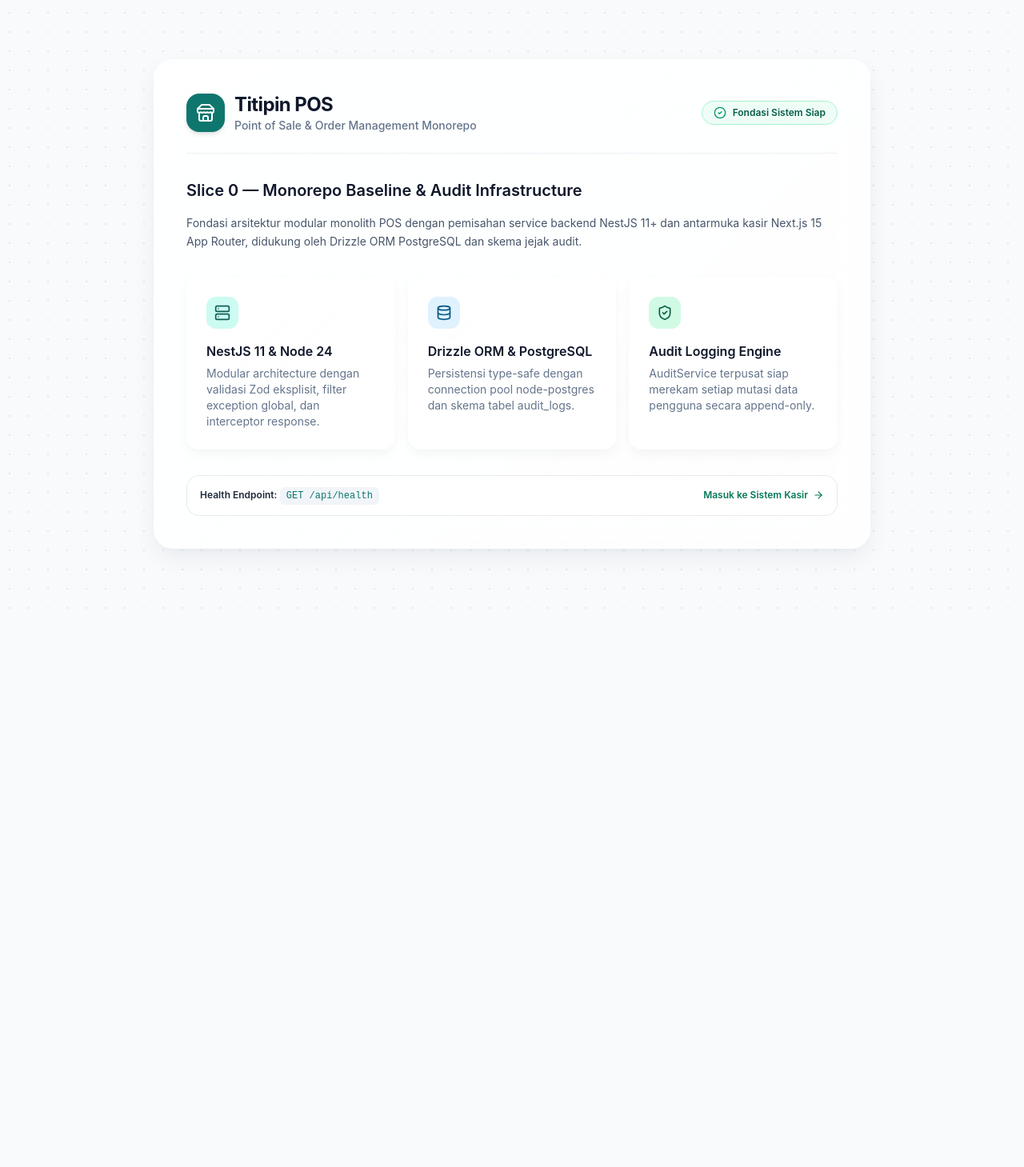
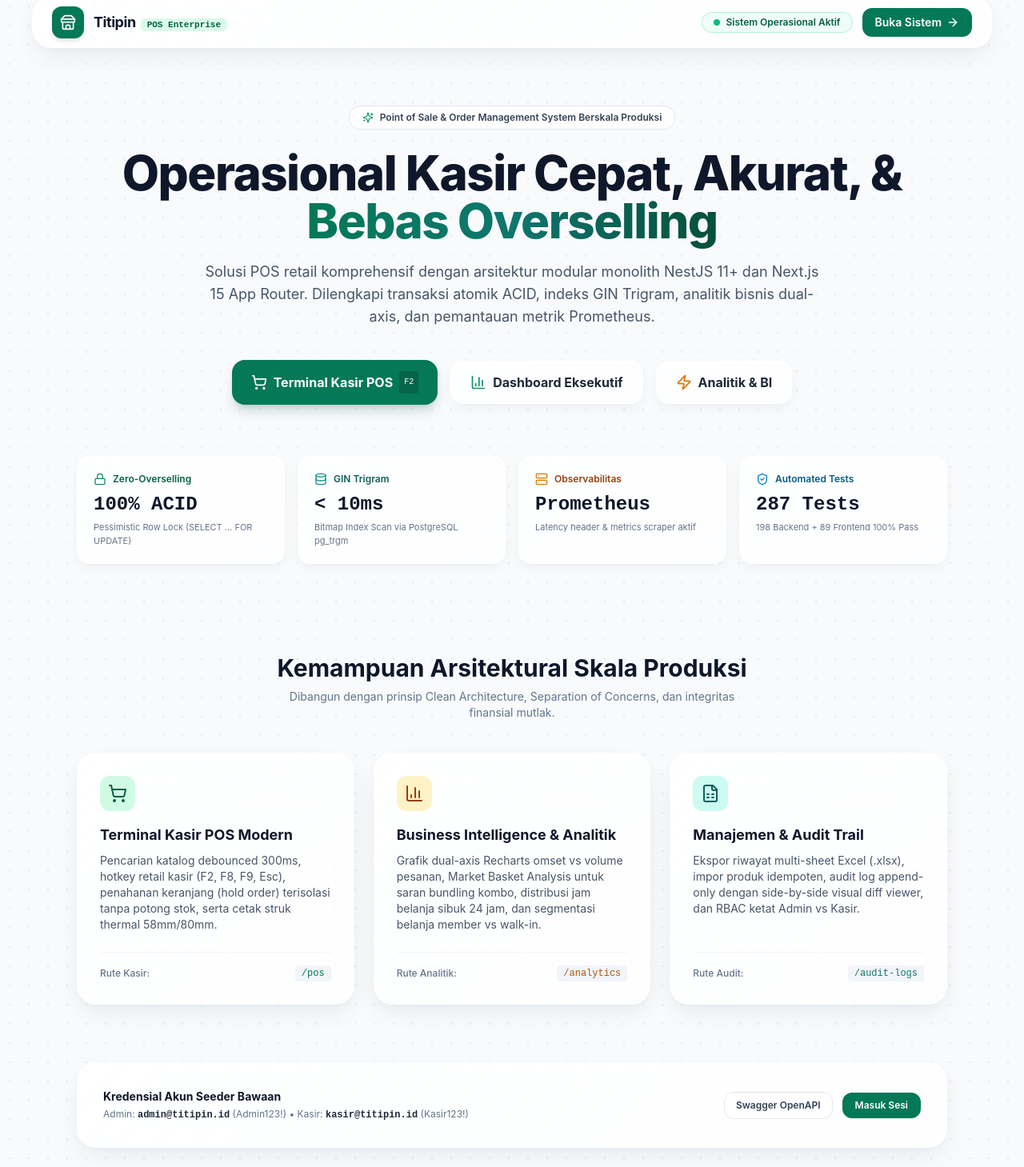
Before and after one commit to fprtm/titipin, a Next.js app in the folder apps/frontend/: page / in a window 1280 px wide. Shown: the part 20-1479 px from the top of the page at 80% size. Before the commit the page ends 800 px from the top, so only its background shows below. Built offline with nearby package versions, Linux system fonts and the light colour scheme; no server answers.

Commit message:
feat(frontend): replace slice 0 placeholder with enterprise POS landing page

```diff
--- a/apps/frontend/src/app/page.tsx
+++ b/apps/frontend/src/app/page.tsx
@@ -1,97 +1,236 @@
-import { Store, ShieldCheck, Database, Server, CheckCircle2, ArrowRight } from 'lucide-react';
+import Link from 'next/link';
+import {
+  Store,
+  ShoppingCart,
+  BarChart3,
+  ShieldCheck,
+  Zap,
+  ArrowRight,
+  Database,
+  Lock,
+  Sparkles,
+  Server,
+  FileSpreadsheet,
+} from 'lucide-react';
 
 export default function HomePage() {
   return (
-    <main className="flex min-h-screen w-full flex-col items-center justify-center p-4 sm:p-6 lg:p-12">
-      <div className="glass-panel w-full max-w-4xl p-6 sm:p-8 lg:p-10">
-        {/* Header Section */}
-        <header className="flex flex-col items-start justify-between gap-4 border-b border-slate-200/60 pb-6 sm:flex-row sm:items-center">
+    <main className="min-h-screen w-full bg-canvas-pattern text-slate-900 selection:bg-emerald-100 selection:text-emerald-900">
+      {/* Top Glass Navbar */}
+      <nav className="glass-panel sticky top-4 z-40 mx-4 sm:mx-6 lg:mx-10 my-4 h-16 px-6 flex items-center justify-between shadow-sm">
         <div className="flex items-center gap-3">
-            <div className="flex h-12 w-12 items-center justify-center rounded-2xl bg-teal-700 text-white shadow-md">
-              <Store className="h-6 w-6" />
+          <div className="flex h-10 w-10 items-center justify-center rounded-xl bg-emerald-700 text-white shadow-md">
+            <Store className="h-5 w-5" />
           </div>
           <div>
-              <h1 className="text-xl font-bold tracking-tight text-slate-900 sm:text-2xl">
-                Titipin POS
-              </h1>
-              <p className="text-xs font-medium text-slate-500 sm:text-sm">
-                Point of Sale & Order Management Monorepo
-              </p>
+            <span className="font-bold text-lg tracking-tight text-slate-900">Titipin</span>
+            <span className="ml-1.5 rounded-md bg-emerald-100/80 px-2 py-0.5 font-mono text-[11px] font-semibold text-emerald-800">
+              POS Enterprise
+            </span>
           </div>
         </div>
-          <div className="flex items-center gap-2 rounded-full border border-emerald-200 bg-emerald-50/80 px-3.5 py-1.5 text-xs font-semibold text-emerald-800">
-            <CheckCircle2 className="h-4 w-4 text-emerald-600" />
-            <span>Fondasi Sistem Siap</span>
+
+        <div className="flex items-center gap-3">
+          <div className="hidden sm:flex items-center gap-2 rounded-full border border-emerald-200/80 bg-emerald-50/80 px-3.5 py-1 text-xs font-semibold text-emerald-800">
+            <span className="h-2 w-2 rounded-full bg-emerald-500 animate-pulse" />
+            <span>Sistem Operasional Aktif</span>
           </div>
-        </header>
+          <Link
+            href="/login"
+            className="flex items-center gap-1.5 rounded-xl bg-emerald-700 px-4 py-2 text-xs sm:text-sm font-semibold text-white shadow-sm transition-all hover:bg-emerald-800 active:scale-[0.98]"
+          >
+            <span>Buka Sistem</span>
+            <ArrowRight className="h-4 w-4" />
+          </Link>
+        </div>
+      </nav>
 
-        {/* Hero Content */}
-        <section className="mt-8 space-y-4">
-          <h2 className="text-lg font-semibold text-slate-900 sm:text-xl">
-            Slice 0 — Monorepo Baseline & Audit Infrastructure
-          </h2>
-          <p className="text-sm leading-relaxed text-slate-600">
-            Fondasi arsitektur modular monolith POS dengan pemisahan service backend NestJS 11+ dan
-            antarmuka kasir Next.js 15 App Router, didukung oleh Drizzle ORM PostgreSQL dan skema
-            jejak audit.
+      {/* Hero Section */}
+      <section className="mx-auto max-w-6xl px-4 sm:px-6 lg:px-8 pt-8 sm:pt-14 pb-12 sm:pb-16 text-center">
+        <div className="inline-flex items-center gap-2 rounded-full border border-slate-200/90 bg-white/80 px-4 py-1.5 text-xs font-semibold text-slate-700 shadow-xs mb-6 backdrop-blur-sm">
+          <Sparkles className="h-3.5 w-3.5 text-emerald-600" />
+          <span>Point of Sale & Order Management System Berskala Produksi</span>
+        </div>
+
+        <h1 className="text-3xl sm:text-5xl lg:text-6xl font-extrabold tracking-tight text-slate-900 leading-tight">
+          Operasional Kasir Cepat, Akurat, &{' '}
+          <span className="bg-gradient-to-r from-emerald-700 via-teal-700 to-emerald-900 bg-clip-text text-transparent">
+            Bebas Overselling
+          </span>
+        </h1>
+
+        <p className="mx-auto mt-5 max-w-3xl text-sm sm:text-base lg:text-lg leading-relaxed text-slate-600 font-normal">
+          Solusi POS retail komprehensif dengan arsitektur modular monolith NestJS 11+ dan Next.js 15
+          App Router. Dilengkapi transaksi atomik ACID, indeks GIN Trigram, analitik bisnis dual-axis,
+          dan pemantauan metrik Prometheus.
         </p>
+
+        {/* CTA Buttons */}
+        <div className="mt-8 sm:mt-10 flex flex-wrap items-center justify-center gap-3.5 sm:gap-4">
+          <Link
+            href="/pos"
+            className="flex items-center gap-2 rounded-2xl bg-emerald-700 px-6 py-3.5 font-bold text-sm sm:text-base text-white shadow-lg shadow-emerald-900/20 transition-all hover:bg-emerald-800 hover:shadow-xl active:scale-[0.98]"
+          >
+            <ShoppingCart className="h-5 w-5" />
+            <span>Terminal Kasir POS</span>
+            <span className="rounded bg-emerald-800/80 px-1.5 py-0.5 font-mono text-[10px] font-normal uppercase">F2</span>
+          </Link>
+
+          <Link
+            href="/dashboard"
+            className="flex items-center gap-2 rounded-2xl glass-card px-6 py-3.5 font-bold text-sm sm:text-base text-slate-800 hover:text-emerald-800 shadow-md transition-all active:scale-[0.98]"
+          >
+            <BarChart3 className="h-5 w-5 text-emerald-600" />
+            <span>Dashboard Eksekutif</span>
+          </Link>
+
+          <Link
+            href="/analytics"
+            className="flex items-center gap-2 rounded-2xl glass-card px-6 py-3.5 font-bold text-sm sm:text-base text-slate-800 hover:text-emerald-800 shadow-md transition-all active:scale-[0.98]"
+          >
+            <Zap className="h-5 w-5 text-amber-600" />
+            <span>Analitik & BI</span>
+          </Link>
+        </div>
+
+        {/* Live Key Metrics Badges */}
+        <div className="mt-12 sm:mt-16 grid grid-cols-2 sm:grid-cols-4 gap-3 sm:gap-4 text-left">
+          <div className="glass-card p-4 sm:p-5">
+            <div className="flex items-center gap-2 text-xs font-semibold text-emerald-800">
+              <Lock className="h-4 w-4 text-emerald-600" />
+              <span>Zero-Overselling</span>
+            </div>
+            <div className="mt-2 font-mono text-xl sm:text-2xl font-bold text-slate-900">100% ACID</div>
+            <p className="mt-1 text-[11px] text-slate-500">Pessimistic Row Lock (SELECT ... FOR UPDATE)</p>
+          </div>
+
+          <div className="glass-card p-4 sm:p-5">
+            <div className="flex items-center gap-2 text-xs font-semibold text-teal-800">
+              <Database className="h-4 w-4 text-teal-600" />
+              <span>GIN Trigram</span>
+            </div>
+            <div className="mt-2 font-mono text-xl sm:text-2xl font-bold text-slate-900">&lt; 10ms</div>
+            <p className="mt-1 text-[11px] text-slate-500">Bitmap Index Scan via PostgreSQL pg_trgm</p>
+          </div>
+
+          <div className="glass-card p-4 sm:p-5">
+            <div className="flex items-center gap-2 text-xs font-semibold text-amber-800">
+              <Server className="h-4 w-4 text-amber-600" />
+              <span>Observabilitas</span>
+            </div>
+            <div className="mt-2 font-mono text-xl sm:text-2xl font-bold text-slate-900">Prometheus</div>
+            <p className="mt-1 text-[11px] text-slate-500">Latency header &amp; metrics scraper aktif</p>
+          </div>
+
+          <div className="glass-card p-4 sm:p-5">
+            <div className="flex items-center gap-2 text-xs font-semibold text-sky-800">
+              <ShieldCheck className="h-4 w-4 text-sky-600" />
+              <span>Automated Tests</span>
+            </div>
+            <div className="mt-2 font-mono text-xl sm:text-2xl font-bold text-slate-900">287 Tests</div>
+            <p className="mt-1 text-[11px] text-slate-500">198 Backend + 89 Frontend 100% Pass</p>
+          </div>
+        </div>
       </section>
 
-        {/* Feature Cards Grid */}
-        <section className="mt-8 grid grid-cols-1 gap-4 sm:grid-cols-2 lg:grid-cols-3">
-          <div className="glass-card p-5 sm:p-6">
-            <div className="flex h-10 w-10 items-center justify-center rounded-xl bg-teal-100 text-teal-800">
-              <Server className="h-5 w-5" />
-            </div>
-            <h3 className="mt-4 text-base font-semibold text-slate-900">NestJS 11 & Node 24</h3>
-            <p className="mt-1.5 text-xs leading-relaxed text-slate-500 sm:text-sm">
-              Modular architecture dengan validasi Zod eksplisit, filter exception global, dan
-              interceptor response.
+      {/* Core Architectural Capabilities */}
+      <section className="mx-auto max-w-6xl px-4 sm:px-6 lg:px-8 py-8 sm:py-12">
+        <div className="text-center mb-10">
+          <h2 className="text-2xl sm:text-3xl font-bold text-slate-900">
+            Kemampuan Arsitektural Skala Produksi
+          </h2>
+          <p className="mt-2 text-xs sm:text-sm text-slate-500 max-w-xl mx-auto">
+            Dibangun dengan prinsip Clean Architecture, Separation of Concerns, dan integritas finansial mutlak.
           </p>
         </div>
 
-          <div className="glass-card p-5 sm:p-6">
-            <div className="flex h-10 w-10 items-center justify-center rounded-xl bg-sky-100 text-sky-800">
-              <Database className="h-5 w-5" />
+        <div className="grid grid-cols-1 md:grid-cols-3 gap-6">
+          <div className="glass-panel p-6 sm:p-7 flex flex-col justify-between">
+            <div>
+              <div className="flex h-11 w-11 items-center justify-center rounded-xl bg-emerald-100 text-emerald-800 mb-4">
+                <ShoppingCart className="h-6 w-6" />
               </div>
-            <h3 className="mt-4 text-base font-semibold text-slate-900">
-              Drizzle ORM & PostgreSQL
-            </h3>
-            <p className="mt-1.5 text-xs leading-relaxed text-slate-500 sm:text-sm">
-              Persistensi type-safe dengan connection pool node-postgres dan skema tabel audit_logs.
+              <h3 className="font-bold text-lg text-slate-900">Terminal Kasir POS Modern</h3>
+              <p className="mt-2 text-xs sm:text-sm text-slate-600 leading-relaxed">
+                Pencarian katalog debounced 300ms, hotkey retail kasir (F2, F8, F9, Esc), penahanan keranjang
+                (hold order) terisolasi tanpa potong stok, serta cetak struk thermal 58mm/80mm.
+              </p>
+            </div>
+            <div className="mt-6 pt-4 border-t border-slate-100 flex items-center justify-between text-xs">
+              <span className="font-medium text-slate-500">Rute Kasir:</span>
+              <code className="rounded bg-slate-100 px-2 py-0.5 font-mono text-emerald-700">/pos</code>
+            </div>
+          </div>
+
+          <div className="glass-panel p-6 sm:p-7 flex flex-col justify-between">
+            <div>
+              <div className="flex h-11 w-11 items-center justify-center rounded-xl bg-amber-100 text-amber-800 mb-4">
+                <BarChart3 className="h-6 w-6" />
+              </div>
+              <h3 className="font-bold text-lg text-slate-900">Business Intelligence &amp; Analitik</h3>
+              <p className="mt-2 text-xs sm:text-sm text-slate-600 leading-relaxed">
+                Grafik dual-axis Recharts omset vs volume pesanan, Market Basket Analysis untuk saran bundling kombo,
+                distribusi jam belanja sibuk 24 jam, dan segmentasi belanja member vs walk-in.
+              </p>
+            </div>
+            <div className="mt-6 pt-4 border-t border-slate-100 flex items-center justify-between text-xs">
+              <span className="font-medium text-slate-500">Rute Analitik:</span>
+              <code className="rounded bg-slate-100 px-2 py-0.5 font-mono text-amber-700">/analytics</code>
+            </div>
+          </div>
+
+          <div className="glass-panel p-6 sm:p-7 flex flex-col justify-between">
+            <div>
+              <div className="flex h-11 w-11 items-center justify-center rounded-xl bg-teal-100 text-teal-800 mb-4">
+                <FileSpreadsheet className="h-6 w-6" />
+              </div>
+              <h3 className="font-bold text-lg text-slate-900">Manajemen &amp; Audit Trail</h3>
+              <p className="mt-2 text-xs sm:text-sm text-slate-600 leading-relaxed">
+                Ekspor riwayat multi-sheet Excel (.xlsx), impor produk idempoten, audit log append-only dengan side-by-side
+                visual diff viewer, dan RBAC ketat Admin vs Kasir.
+              </p>
+            </div>
+            <div className="mt-6 pt-4 border-t border-slate-100 flex items-center justify-between text-xs">
+              <span className="font-medium text-slate-500">Rute Audit:</span>
+              <code className="rounded bg-slate-100 px-2 py-0.5 font-mono text-teal-700">/audit-logs</code>
+            </div>
+          </div>
+        </div>
+      </section>
+
+      {/* Quick Access Footbar */}
+      <footer className="mx-auto max-w-6xl px-4 sm:px-6 lg:px-8 pb-12 pt-6">
+        <div className="glass-panel p-6 sm:p-8 flex flex-col sm:flex-row items-center justify-between gap-4">
+          <div className="text-center sm:text-left">
+            <h4 className="font-bold text-sm text-slate-900">Kredensial Akun Seeder Bawaan</h4>
+            <p className="mt-1 text-xs text-slate-500">
+              Admin: <code className="font-mono text-slate-800 font-semibold">admin@titipin.id</code> (Admin123!) • Kasir:{' '}
+              <code className="font-mono text-slate-800 font-semibold">kasir@titipin.id</code> (Kasir123!)
             </p>
           </div>
 
-          <div className="glass-card p-5 sm:col-span-2 sm:p-6 lg:col-span-1">
-            <div className="flex h-10 w-10 items-center justify-center rounded-xl bg-emerald-100 text-emerald-800">
-              <ShieldCheck className="h-5 w-5" />
+          <div className="flex items-center gap-3">
+            <a
+              href="http://localhost:3001/api/docs"
+              target="_blank"
+              rel="noreferrer"
+              className="rounded-xl border border-slate-200 bg-white/80 px-3.5 py-2 text-xs font-semibold text-slate-700 hover:text-emerald-700 hover:bg-white shadow-xs transition-colors"
+            >
+              Swagger OpenAPI
+            </a>
+            <Link
+              href="/login"
+              className="rounded-xl bg-emerald-700 px-4 py-2 text-xs font-semibold text-white hover:bg-emerald-800 shadow-sm transition-colors"
+            >
+              Masuk Sesi
+            </Link>
           </div>
-            <h3 className="mt-4 text-base font-semibold text-slate-900">Audit Logging Engine</h3>
-            <p className="mt-1.5 text-xs leading-relaxed text-slate-500 sm:text-sm">
-              AuditService terpusat siap merekam setiap mutasi data pengguna secara append-only.
-            </p>
         </div>
-        </section>
 
-        {/* Quick Info & Action Bar */}
-        <footer className="mt-8 flex flex-col items-start justify-between gap-4 rounded-2xl border border-slate-200/80 bg-white/50 p-4 sm:flex-row sm:items-center">
-          <div className="text-xs text-slate-600">
-            <span className="font-semibold text-slate-800">Health Endpoint:</span>{' '}
-            <code className="rounded-md bg-slate-100 px-2 py-1 font-mono text-teal-700">
-              GET /api/health
-            </code>
-          </div>
-          <div className="flex w-full items-center justify-end sm:w-auto">
-            <a
-              href="/login"
-              className="flex items-center gap-1.5 text-xs font-semibold text-emerald-700 transition-colors hover:text-emerald-800"
-            >
-              <span>Masuk ke Sistem Kasir</span>
-              <ArrowRight className="h-3.5 w-3.5" />
-            </a>
+        <div className="mt-6 text-center text-xs text-slate-400">
+          Titipin POS • Medior Fullstack Developer Technical Test Solution • Node 24 LTS • Next.js 15 • NestJS 11 • Drizzle ORM • PostgreSQL 16
         </div>
       </footer>
-      </div>
     </main>
   );
 }
```
Also changed, not shown: 1 other file (tests, documents, lock files or other folders). Lines whose indentation alone changed are shown as unchanged.
